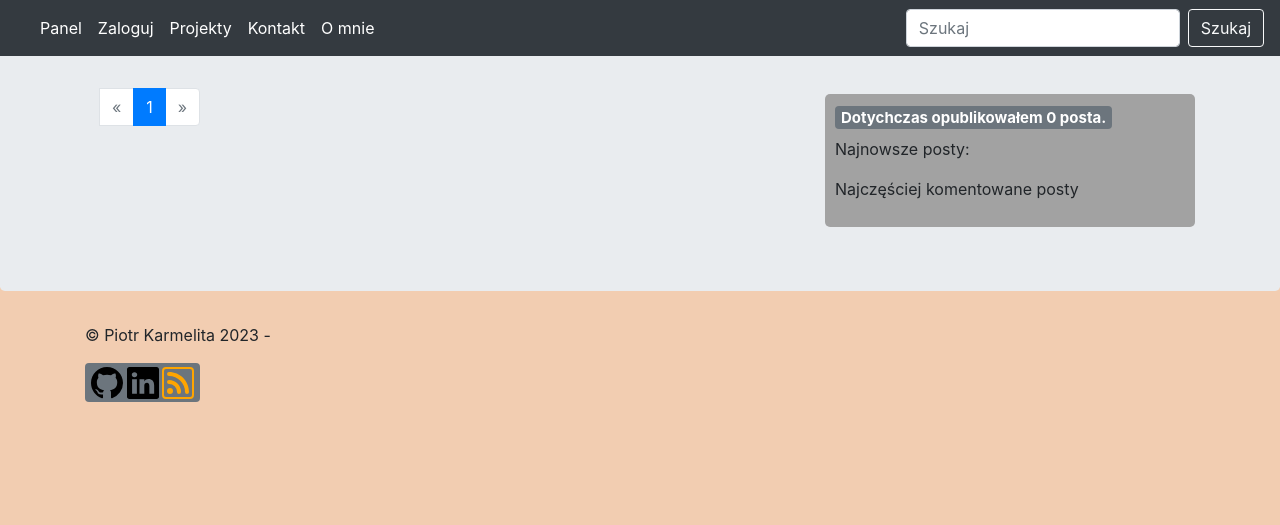
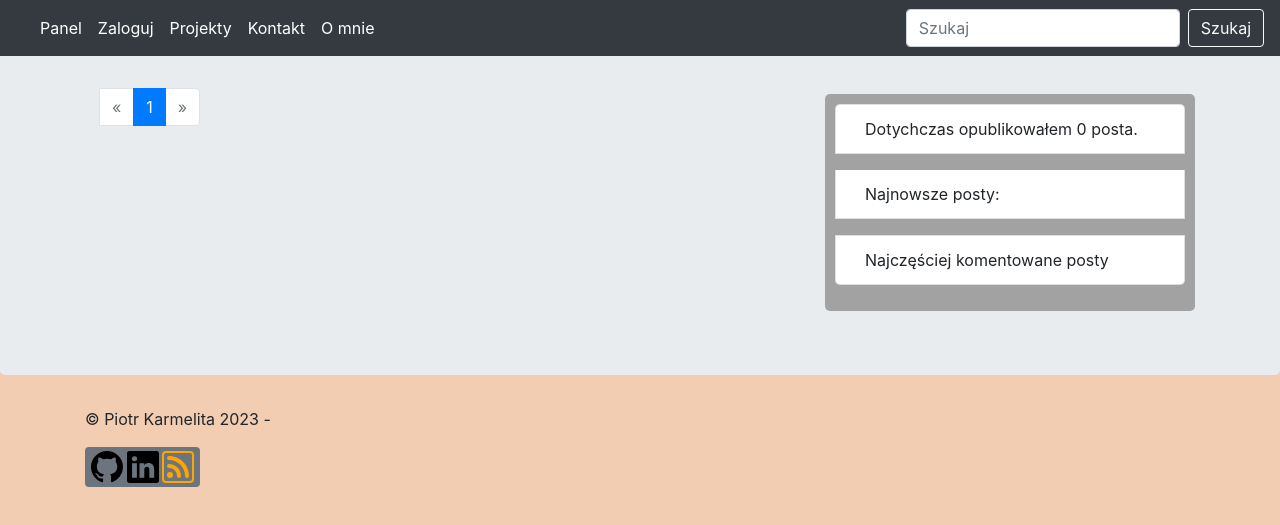
Before and after one commit to p-karmelita/Personal-website, a Django app: page / in a window 1280 px wide. Shown: the top 525 px of the page. Run offline with Django 4.2, Linux system fonts and the light colour scheme; data that the repository does not hold is empty; some libraries are stand-ins or nearby versions.

Commit message:
add icons to styles

```diff
--- a/mysite/static/css/blog.css
+++ b/mysite/static/css/blog.css
@@ -66,3 +66,7 @@ h2 {
 body {
     background-color: #f2cdb1;
 }
+
+.comment-url {
+    color: black;
+}
--- a/mysite/templates/mysite/post/list.html
+++ b/mysite/templates/mysite/post/list.html
@@ -34,21 +34,24 @@
 {% include "pagination.html" with page=posts %}
 
    </div>
-<div class="col-4"><h5><span class="badge badge-secondary">
-Dotychczas opublikowałem {% total_posts %} posta.</span></h5>
-Najnowsze posty:
-{% show_latest_posts 3 %}
+<div class="col-4">
+  <p class="list-group-item"><i class="fa fa-home fa-fw" aria-hidden="true"></i>&nbsp;
+Dotychczas opublikowałem {% total_posts %} posta. </p>
 
+<p class="list-group-item"><i class="fa fa-book fa-fw" aria-hidden="true"></i>&nbsp;
+    Najnowsze posty:</p>
 
-  Najczęściej komentowane posty <p>{% get_most_commented_posts as most_commented_posts %}</p>
+        {% show_latest_posts 3 %}
+
+<p class="list-group-item" ><i class="fa fa-pencil fa-fw" aria-hidden="true"></i>&nbsp;
+  Najczęściej komentowane posty {% get_most_commented_posts as most_commented_posts %}</p>
 
   {% for post in most_commented_posts %}
-
-    <a href="{{ post.get_absolute_url }}">{{ post.title }}</a><br>
+    <ul class="fa-ul">
+  <li><i class="fa-li fa fa-check-square"></i><a href="{{ post.get_absolute_url }}" class="comment-url"><span class="badge badge-light">{{ post.title }}</span></a><br></li>
+    </ul>
 
   {% endfor %}
-
-
   </div>
 
     </div>
```
